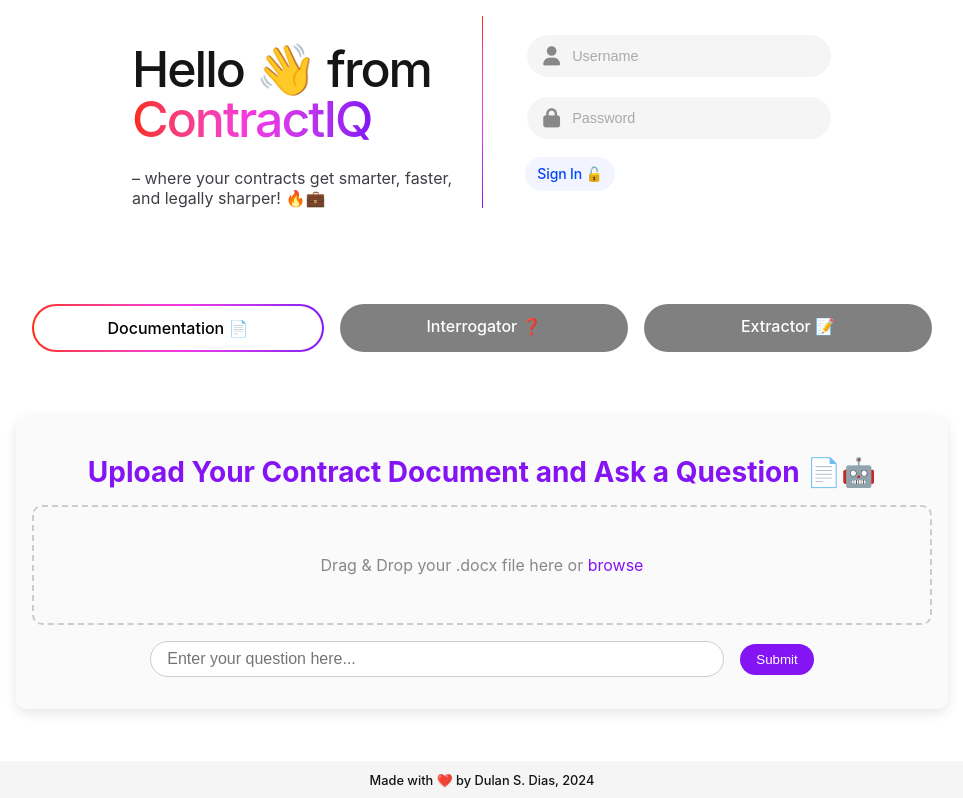
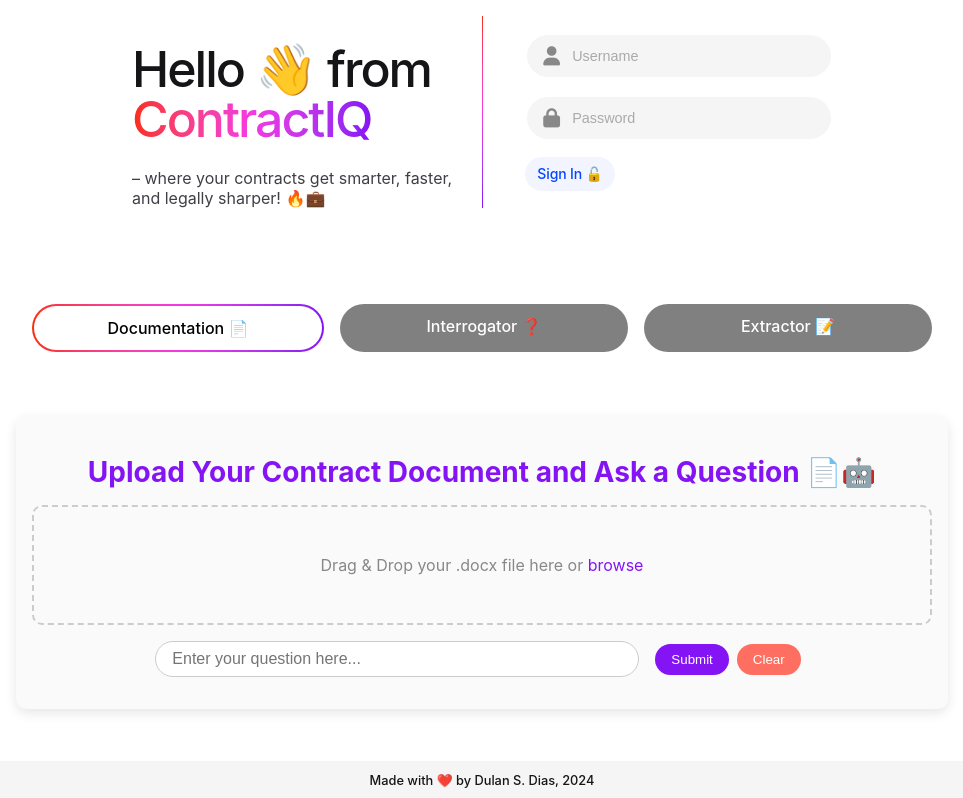
Before and after one commit to DulanDias/ContractIQ, an Angular app: page /interrogator in a window 1280 px wide. Shown: the top 798 px of the page, without its empty margins (158-1121 px from the left). Built offline with nearby package versions, Linux system fonts and the light colour scheme.

Commit message:
add clear button

```diff
--- a/src/app/interrogator/interrogator.component.html
+++ b/src/app/interrogator/interrogator.component.html
@@ -18,6 +18,7 @@
     <div class="query-input">
       <input type="text" [(ngModel)]="query" placeholder="Enter your question here..." />
       <button (click)="onSubmit()">Submit</button>
+      <button (click)="onClear()" class="clear-btn">Clear</button> <!-- Clear Button -->
     </div>
 
     <!-- Show the result after the backend response -->
@@ -26,6 +27,7 @@
       <p>{{ result }}</p>
     </div>
   </div>
+
 
 
 <div class="interrogator-content">
--- a/src/app/interrogator/interrogator.component.scss
+++ b/src/app/interrogator/interrogator.component.scss
@@ -114,7 +114,7 @@
         border-radius: 25px;
         border: 1px solid #ccc;
         margin-right: 1rem;
-        width: 60%;
+        width: 50%;
         font-size: 1rem;
         outline: none;
         transition: border-color 0.3s ease;
@@ -132,9 +132,17 @@
         border: none;
         cursor: pointer;
         transition: background-color 0.3s ease;
+        margin-right: 0.5rem;
 
         &:hover {
           background-color: var(--vivid-pink);
+        }
+      }
+
+      .clear-btn {
+        background-color: #ff6f61; /* Clear button with a different color */
+        &:hover {
+          background-color: #e64a19;
         }
       }
     }
--- a/src/app/interrogator/interrogator.component.ts
+++ b/src/app/interrogator/interrogator.component.ts
@@ -60,4 +60,11 @@
       alert('Please upload a file and enter a query.');
     }
   }
+
+  onClear(): void {
+    // Clear the file input, query, and result
+    this.selectedFile = null;
+    this.query = '';
+    this.result = null;
+  }
 }
```
